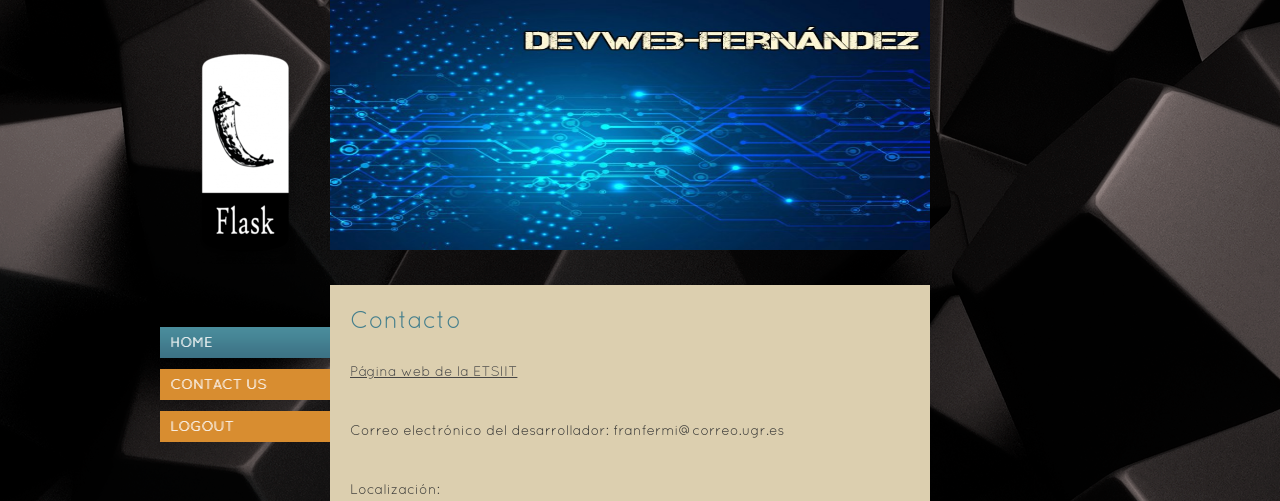
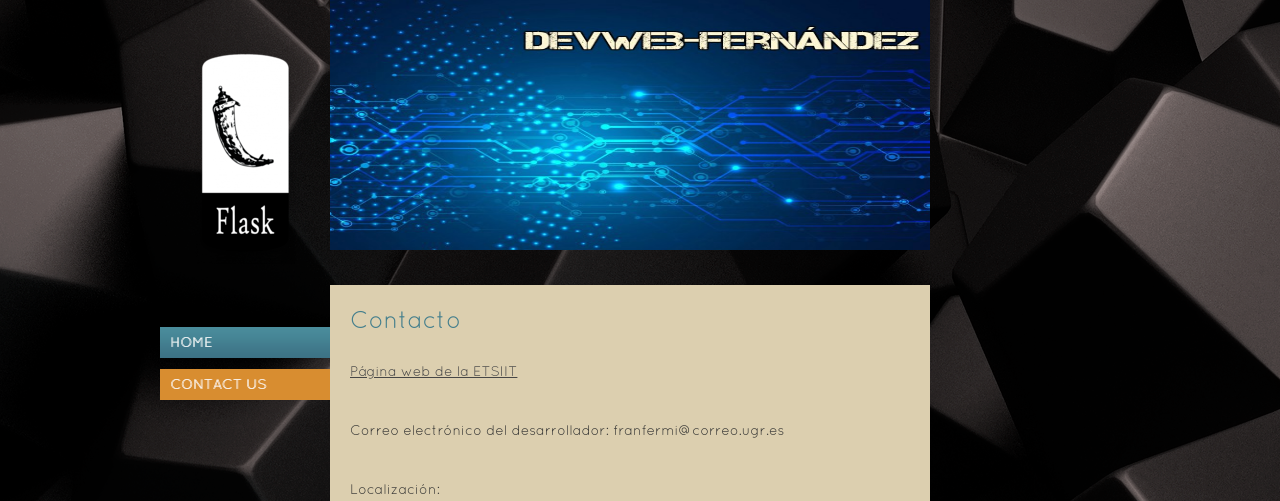
Before and after one commit to franfermi/Ejercicios_IV, a Flask app: page /contacto in a window 1280 px wide. Shown: the top 501 px of the page. Run offline with Flask 2, Linux system fonts and the light colour scheme.

Commit message:
Subida contacto.html final

```diff
--- a/templates/contacto.html
+++ b/templates/contacto.html
@@ -5,9 +5,6 @@
 			</li>
 			<li>
 				<a href="/contacto">Contact Us</a>
-			</li>
-			<li>
-				<a href="/logout">Logout</a>
 			</li>
 		</ul>
 			</div>
```
